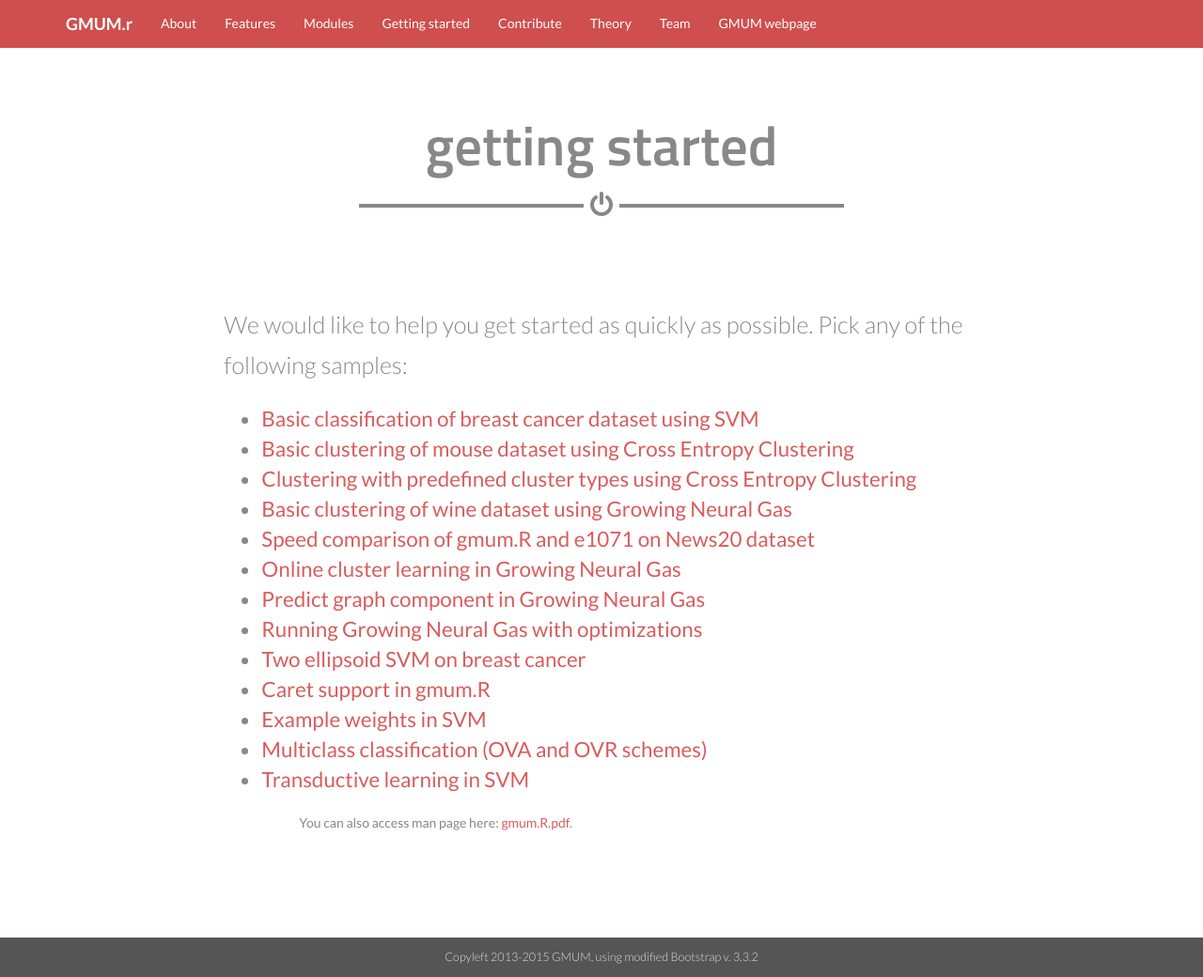
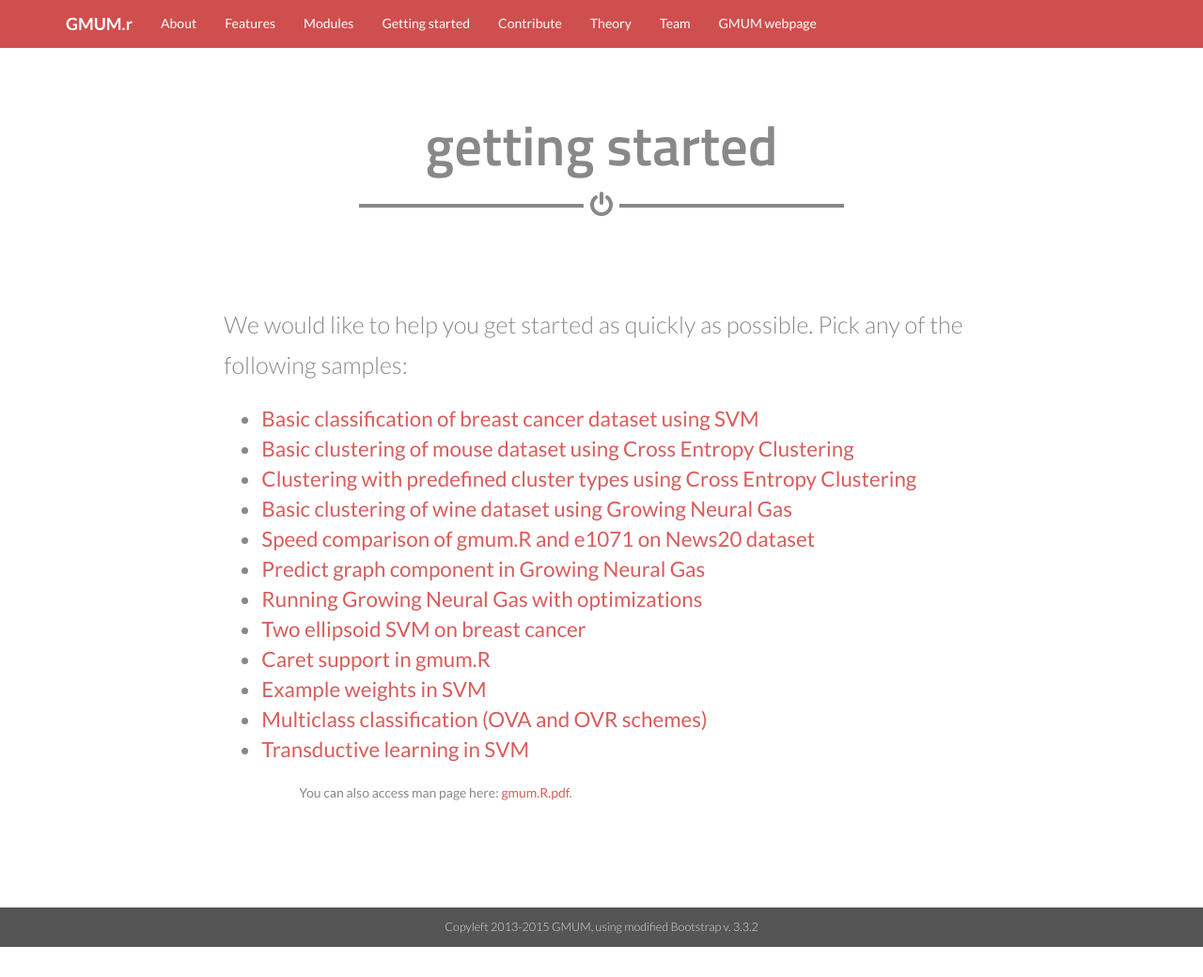
Before and after one commit to gmum/gmum.r, a Jekyll site: the page built from getting_started.html, in a window 1280 px wide and 1040 px high. Shown: the whole window at 94% size. Built offline with Jekyll 4.4.1, drawn with Linux system fonts in a browser that asks for light colours.

Commit message:
Removed faulty sample

```diff
--- a/_layouts/getting_started.html
+++ b/_layouts/getting_started.html
@@ -22,7 +22,6 @@
                 <li><a href="samples/cec.T.dataset.html" class="link">Clustering with predefined cluster types using Cross Entropy Clustering</a>      </li>
                 <li><a href="samples/gng.wine.html" class="link">Basic clustering of wine dataset using Growing Neural Gas</a>      </li>
 <li><a href="samples/svm.news20.times.html" class="link">Speed comparison of gmum.R and e1071 on News20 dataset</a>      </li>
-<li><a href="samples/gng.online.html" class="link">Online cluster learning in Growing Neural Gas</a>      </li>
                 <li><a href="samples/gng.mouse.html" class="link">Predict graph component in Growing Neural Gas</a>      </li>
                 <li><a href="samples/gng.optimized.html" class="link">Running Growing Neural Gas with optimizations</a>      </li>
                 <li><a href="samples/svm.2e.html" class="link">Two ellipsoid SVM on breast cancer</a>      </li>
```
